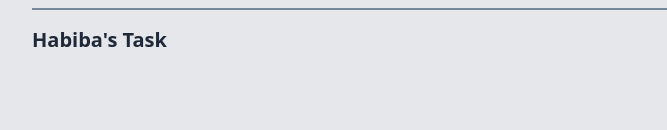
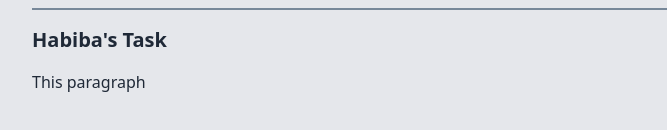
Before and after one commit to 3ein39/git-workflow, a plain HTML site: page habiba.html in a window 1280 px wide. Shown: the part 344-474 px from the top of the page, without its empty margins (112-779 px from the left). Drawn offline with nearby package versions, Linux system fonts and the light colour scheme.

Commit message:
Add paragraph

```diff
--- a/habiba.html
+++ b/habiba.html
@@ -29,5 +29,6 @@
         <hr class="mb-4" style="border: 1px solid lightslategray" />
         <!-- Add your code below this line -->
 <h2 class="text-xl font-semibold mb-4">Habiba's Task</h2>
+<p class="mb-4">This paragraph</p>
     </body>
 </html>
```
